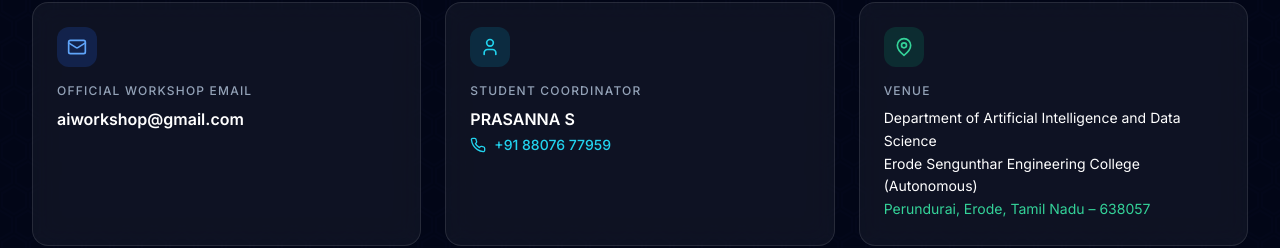
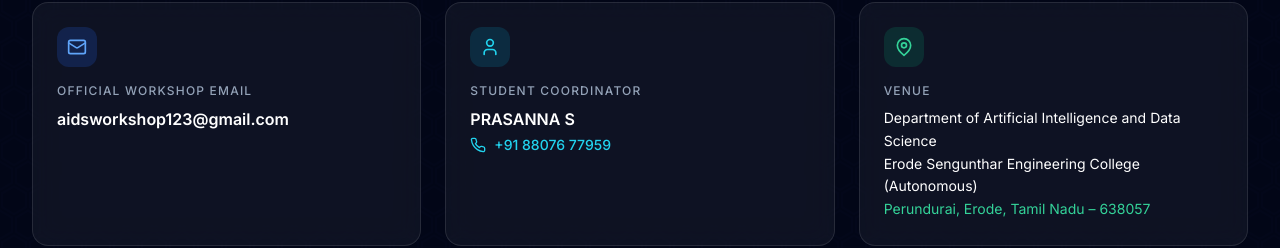
Before and after one commit to ksdinesh-07/workshop_landingpage, a React (Vite) app: page / in a window 1280 px wide. Shown: the part 8334-8582 px from the top of the page. Built offline with nearby package versions, Linux system fonts and the light colour scheme; no server answers.

Commit message:
updated code v6

```diff
--- a/src/components/Contact.tsx
+++ b/src/components/Contact.tsx
@@ -40,7 +40,7 @@ export default function Contact() {
             </div>
             <div className="text-xs uppercase tracking-widest text-slate-400 font-medium mb-2">Official Workshop Email</div>
             <a href="mailto:aidsworkshop123@gmail.com" className="text-white font-semibold hover:text-cyan-400 transition-colors text-sm sm:text-base break-all">
-              aiworkshop@gmail.com
+              aidsworkshop123@gmail.com
             </a>
           </div>
 
```
